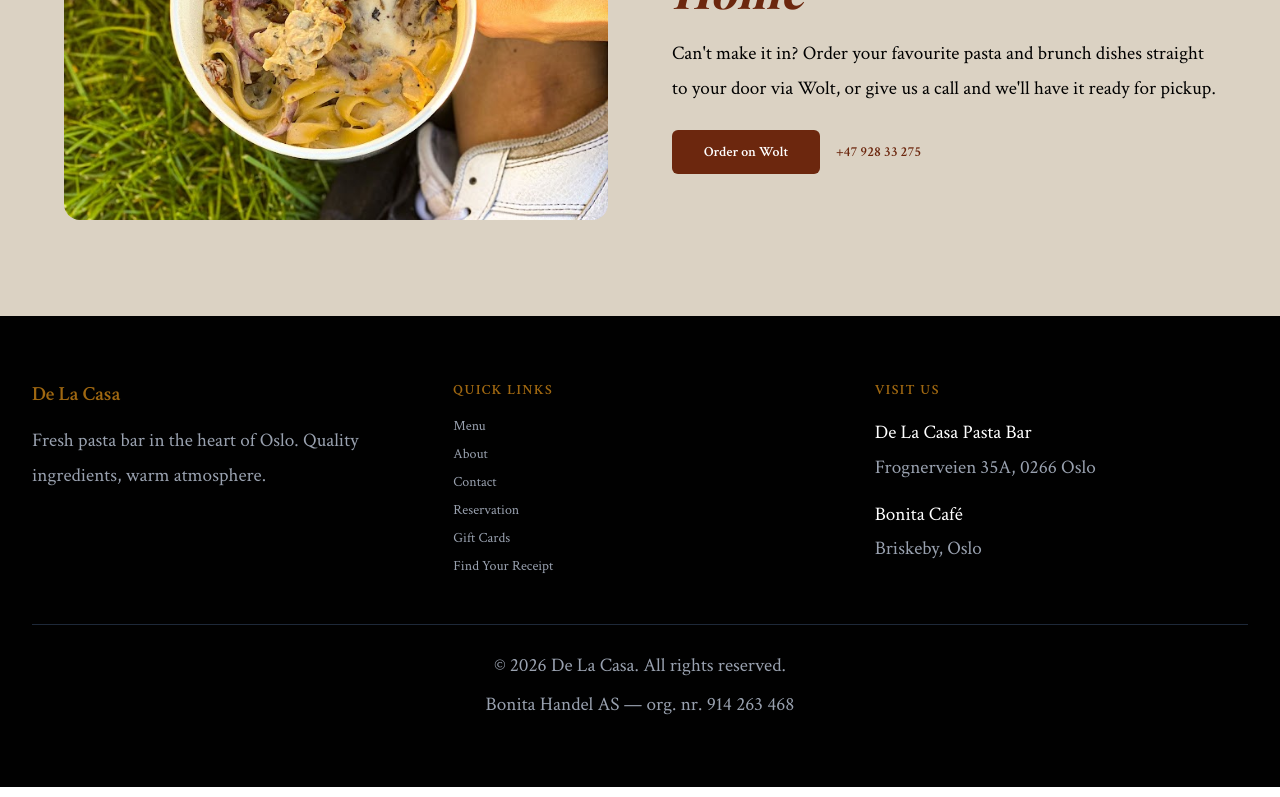
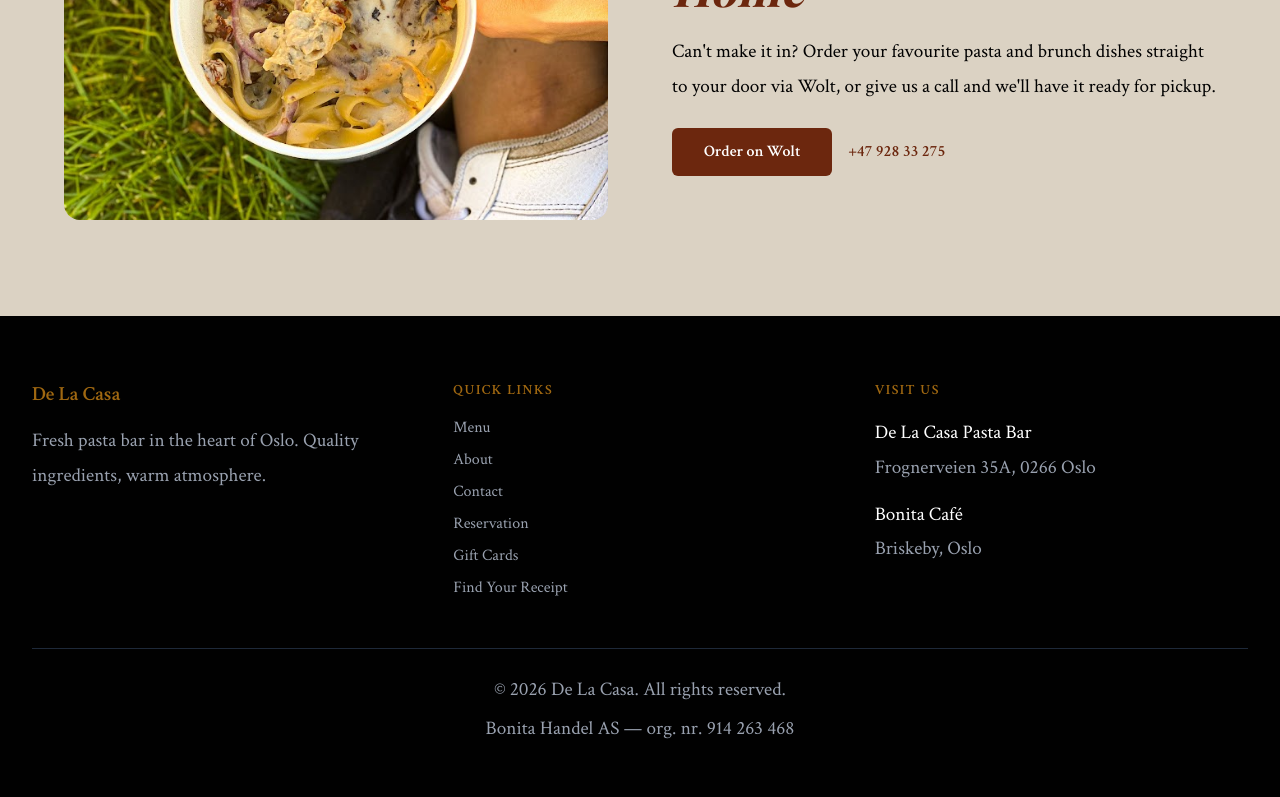
Before and after one commit to RosarioBA/delacasa-website, a Next.js app: page / in a window 1280 px wide. Shown: the part 1555-2352 px from the top of the page. Built offline with nearby package versions, Linux system fonts and the light colour scheme.

Commit message:
fix: increase font size in buttons, footer links and takeaway for readability

```diff
--- a/components/Button.tsx
+++ b/components/Button.tsx
@@ -10,10 +10,10 @@
 }
 
 const variants = {
-  primary: "bg-[#6C270E] text-white text-sm font-bold px-8 py-3 rounded-md transition-all duration-200 hover:bg-[#A06811] hover:italic",
-  secondary: "bg-white text-[#6C270E] text-sm font-bold px-8 py-3 rounded-md border border-[#6C270E] transition-all duration-200 hover:bg-[#6C270E] hover:text-white hover:italic",
-  dark: "bg-[#010101] text-white text-sm font-bold px-5 py-2 rounded-md",
-  white: "bg-white text-black text-sm font-bold px-5 py-2 rounded-md",
+  primary: "bg-[#6C270E] text-white text-base font-bold px-8 py-3 rounded-md transition-all duration-200 hover:bg-[#A06811] hover:italic",
+  secondary: "bg-white text-[#6C270E] text-base font-bold px-8 py-3 rounded-md border border-[#6C270E] transition-all duration-200 hover:bg-[#6C270E] hover:text-white hover:italic",
+  dark: "bg-[#010101] text-white text-base font-bold px-5 py-2 rounded-md",
+  white: "bg-white text-black text-base font-bold px-5 py-2 rounded-md",
 };
 
 export default function Button({
--- a/components/Footer.tsx
+++ b/components/Footer.tsx
@@ -18,7 +18,7 @@
           <h3 className="text-sm font-semibold tracking-widest uppercase text-[#A06811]">
             Quick Links
           </h3>
-          <ul className="flex flex-col gap-2 text-sm text-gray-400">
+          <ul className="flex flex-col gap-2 text-base text-gray-400">
             <li>
               <Link href="/menu" className="hover:text-white transition-colors">Menu</Link>
             </li>
--- a/components/Takeaway.tsx
+++ b/components/Takeaway.tsx
@@ -39,7 +39,7 @@
                 external
               />
             </div>
-            <a href="tel:+4792833275" className="text-[#6C270E] font-semibold hover:underline text-sm">
+            <a href="tel:+4792833275" className="text-[#6C270E] font-semibold hover:underline text-base">
               +47 928 33 275
             </a>
           </div>
```
